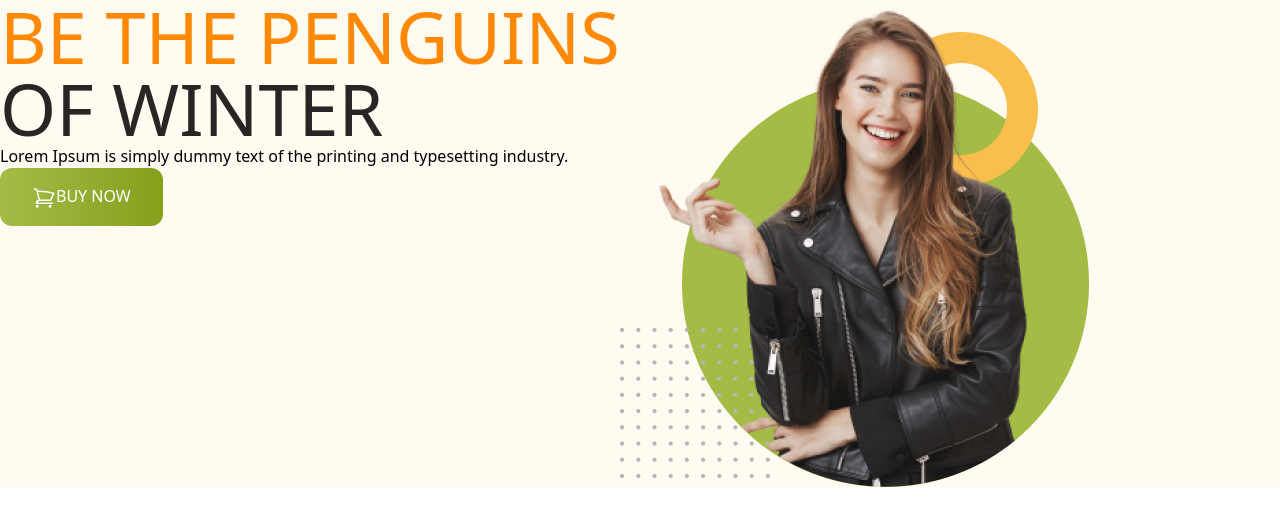
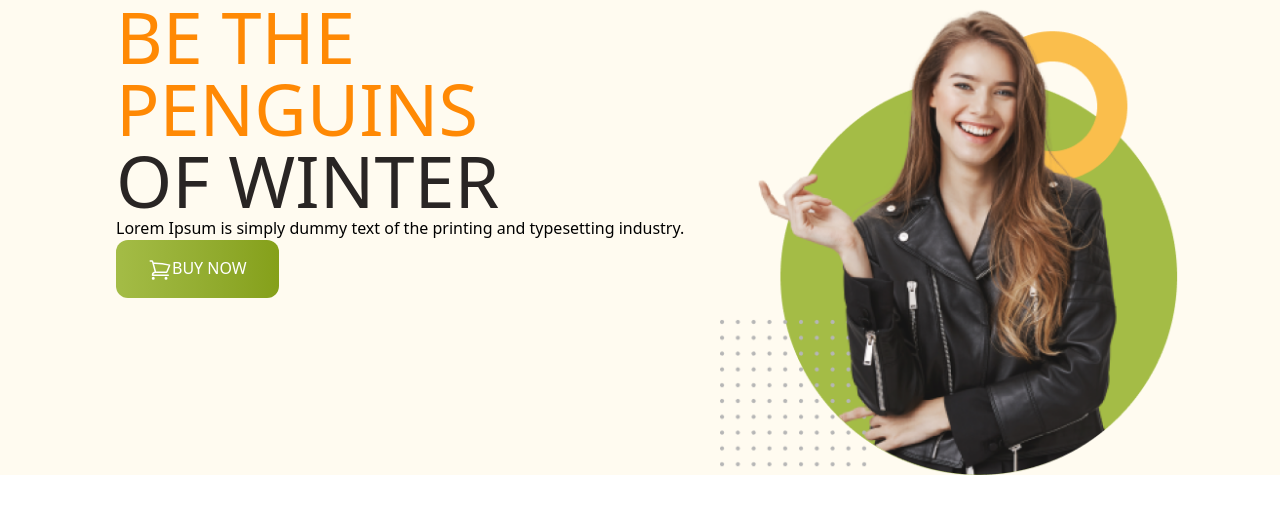
Before and after one commit to OmarFaruk41/penguin--fashion-using-tailwind, a plain HTML site: page index.html in a window 1280 px wide. Drawn offline with nearby package versions, Linux system fonts and the light colour scheme.

Commit message:
make style banner section

```diff
--- a/index.html
+++ b/index.html
@@ -7,14 +7,14 @@
     <script src="https://cdn.jsdelivr.net/npm/@tailwindcss/browser@4"></script>
 </head>
 <body>
-    <header class="bg-[#FFFBF0]">
+    <header class="bg-[#FFFBF0] pl-4">
         <!-- banner start -->
         <nav>
 
         </nav>
         <!-- banner start -->
-        <div class="md:flex">
-            <div class="">
+        <div class="md:flex justify-between ">
+            <div class="ml-[100px]  ">
                 <h1 class="text-7xl uppercase">
                     <span class="text-orange-400">Be the Penguins</span>
                     <br>
@@ -26,7 +26,7 @@
                 <path stroke-linecap="round" stroke-linejoin="round" d="M2.25 3h1.386c.51 0 .955.343 1.087.835l.383 1.437M7.5 14.25a3 3 0 0 0-3 3h15.75m-12.75-3h11.218c1.121-2.3 2.1-4.684 2.924-7.138a60.114 60.114 0 0 0-16.536-1.84M7.5 14.25 5.106 5.272M6 20.25a.75.75 0 1 1-1.5 0 .75.75 0 0 1 1.5 0Zm12.75 0a.75.75 0 1 1-1.5 0 .75.75 0 0 1 1.5 0Z" />
                   </svg>BUY NOW</button>
             </div>
-            <div class="">
+            <div class="mr-[100px]">
                 <img src="./images/model.png" alt="">
             </div>
         </div>
```
